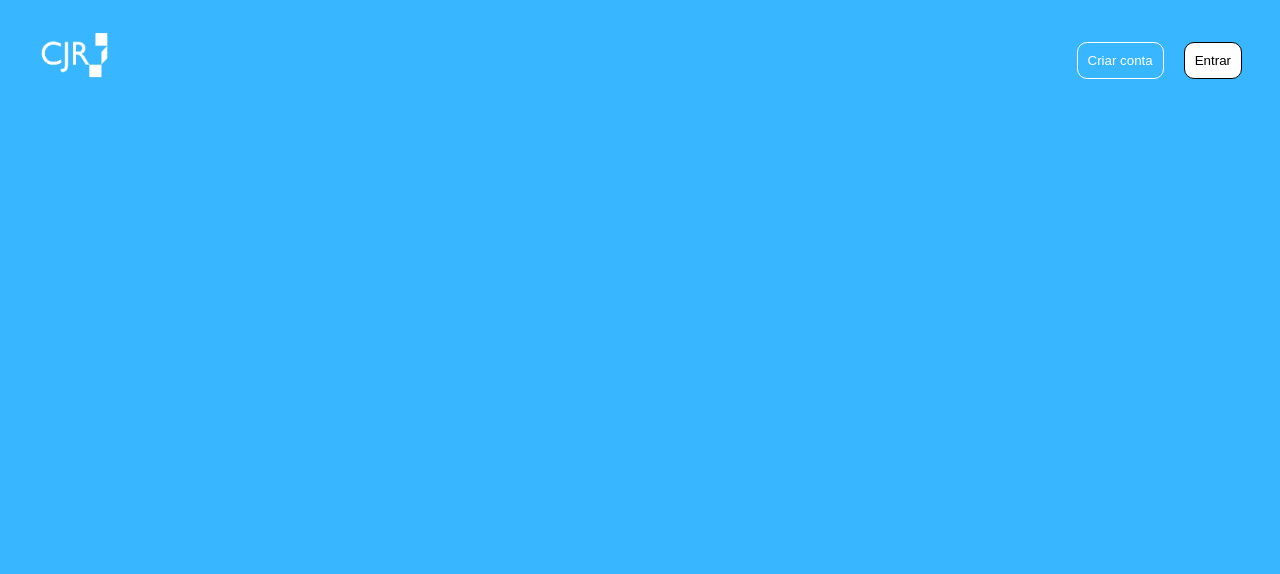
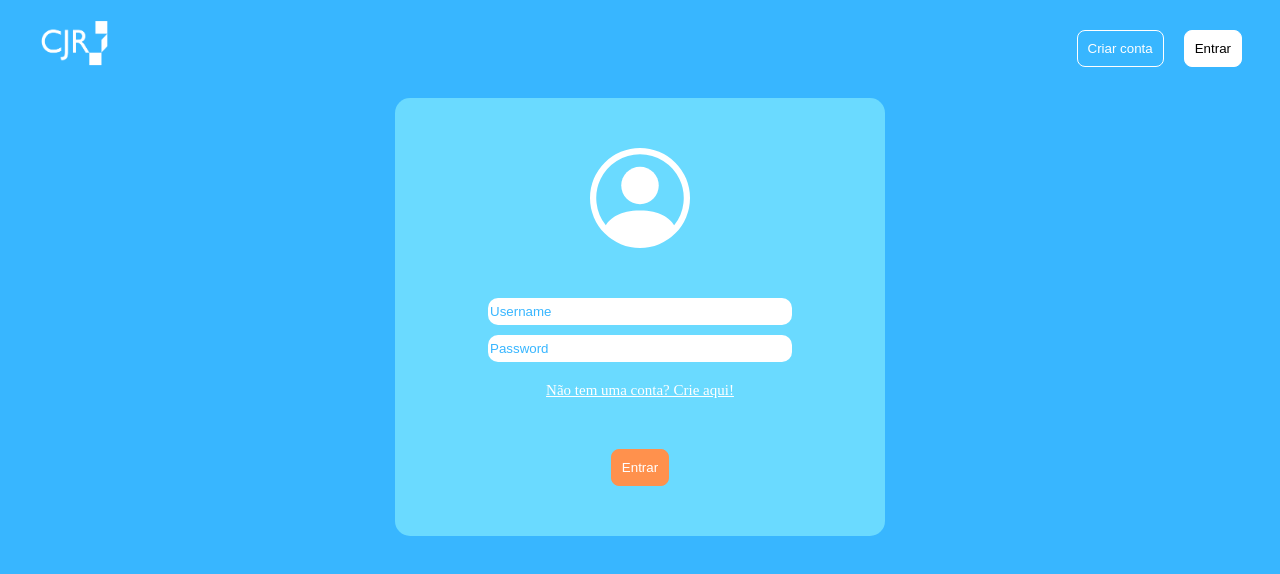
Before and after one commit to brenomarq/Projeto-grupo12, a plain HTML site: page login.html in a window 1280 px wide. Drawn offline with Linux system fonts and the light colour scheme; a web font is replaced by a local one.

Commit message:
updated login and signin

```diff
--- a/login.html
+++ b/login.html
@@ -3,7 +3,7 @@
 <head>
     <meta charset="UTF-8">
     <meta name="viewport" content="width=device-width, initial-scale=1.0">
-    <title>Login Page</title>
+    <title>Entrar</title>
     <link rel="stylesheet" href="./resources/css/default.css">
     <link rel="preconnect" href="https://fonts.googleapis.com">
     <link rel="preconnect" href="https://fonts.gstatic.com" crossorigin>
@@ -21,7 +21,16 @@
                 <button class="btn-entrar btn">Entrar</button>
             </div>
         </header>
-        <div class="login-container"></div>
+        <div class="login-container">
+            <svg class="user-icon" xmlns="http://www.w3.org/2000/svg" width="100" height="100" fill="currentColor" class="bi bi-person-circle" viewBox="0 0 16 16">
+                <path d="M11 6a3 3 0 1 1-6 0 3 3 0 0 1 6 0z"/>
+                <path fill-rule="evenodd" d="M0 8a8 8 0 1 1 16 0A8 8 0 0 1 0 8zm8-7a7 7 0 0 0-5.468 11.37C3.242 11.226 4.805 10 8 10s4.757 1.225 5.468 2.37A7 7 0 0 0 8 1z"/>
+            </svg>
+            <input class="login-input username" type="text" placeholder="Username">
+            <input class="login-input password" type="text" placeholder="Password">
+            <a href="./signin.html">Não tem uma conta? Crie aqui!</a>
+            <button class="btn btn-login">Entrar</button>
+        </div>
     </section>
 </body>
 </html>
--- a/resources/css/default.css
+++ b/resources/css/default.css
@@ -4,10 +4,10 @@ body {
 }
 
 #login, #signin {
-    margin: 20px;
+    margin: 0px 20px;
     display: grid;
     grid-template-columns: 1fr 1fr;
-    grid-template-rows: 10vh 80vh;
+    grid-template-rows: 10vh 85vh;
 }
 
 #login-header, #signin-header {
@@ -24,7 +24,7 @@ body {
 
 .btn {
     margin: 10px;
-    border-radius: 10px;
+    border-radius: 8px;
     padding: 10px;
 }
 
@@ -42,5 +42,85 @@ body {
 
 .btn-entrar {
     background-color: #FFF;
-    border: 1px solid;
+    border: 1px solid #FFF;
 }
+
+.btn-entrar:hover {
+    background-color: lightgray;
+    border-color: lightgrey;
+    cursor: pointer;
+}
+
+
+/*Somente login*/
+.login-container {
+    grid-column: span 2;
+    background-color: #6ADAFF;
+    margin: 10px 30%;
+    border-radius: 15px;
+    height: fit-content;
+    display: flex;
+    flex-direction: column;
+    justify-content: center;
+    align-items: center;
+}
+
+.user-icon {
+    color: #FFF;
+    margin-top: 50px;
+    margin-bottom: 50px;
+}
+
+.login-input {
+    height: 25px;
+    width: 300px;
+    margin-bottom: 10px;
+    border: 0;
+    border-radius: 10px;
+    color: #38B6FF;
+}
+
+::placeholder {
+    color: #38B6FF;
+}
+
+.login-container a {
+    color: #FFF;
+    font-size: 15px;
+    margin-top: 10px;
+}
+
+.btn-login {
+    margin-top: 50px;
+    margin-bottom: 50px;
+    background-color: #FF914D;
+    border: 1px solid #FF914D;
+    color: #FFF;
+}
+
+.btn-login:hover {
+    background-color: #FFBD59;
+    border-color: #FFBD59;
+    cursor: pointer;
+}
+
+
+/*Somente signin*/
+.signin-container {
+    margin: 20px 0;
+    grid-column: span 2;
+    display: grid;
+    grid-template-columns: 1fr 1fr;
+    background-color: #6ADAFF;
+    border-radius: 15px;
+}
+
+.signin-logo {
+    display: flex;
+    justify-content: center;
+    align-items: center;
+}
+
+.signin-logo img {
+    height: 400px;
+}
```
Also changed, not shown: comentarioDeslog.html (+1 -1 lines), comentarioLog.html (renamed from resources/comentarioLog.html, +1 -1 lines), index.html (+8 -0 lines), signin.html (added, +38 -0 lines), resources/css/cssComentarioDeslog.css (renamed from cssComentarioDeslog.css).
